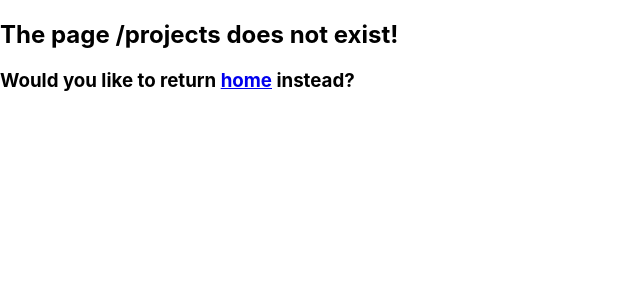
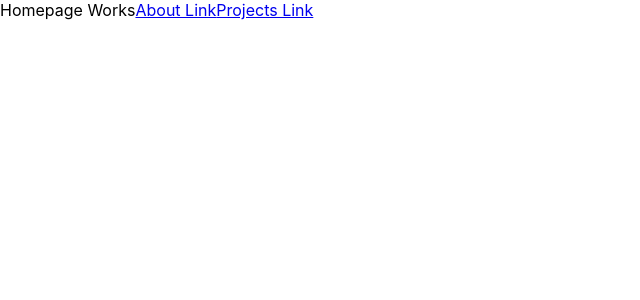
Before and after one commit to samstoia/react-portfolio, a React (Create React App) app: page /#/projects in a window 1280 px wide. Shown: the top 300 px of the page, without its empty margins (0-640 px from the left). Built offline with nearby package versions, Linux system fonts and the light colour scheme.

Commit message:
add routing, new components

```diff
--- /dev/null
+++ b/src/components/About.js
@@ -0,0 +1,13 @@
+import React from 'react';
+
+function About() {
+
+
+  return (
+    <div>
+      About Works
+    </div>
+  );
+}
+
+export default About;
--- a/src/components/App.js
+++ b/src/components/App.js
@@ -1,17 +1,22 @@
 import React, { Component } from 'react'
-import { Switch, Route } from "react-router-dom";
-import Error404 from "./Error404";
+// import Error404 from "./Error404";
 import Homepage from './Homepage';
+import About from './About';
+import Projects from './Projects';
+import { BrowserRouter as Router, Route } from "react-router-dom";
 
 class App extends Component {
   render() {
     return (
-      <div>
-        <Switch>
-          <Route exact path="/" render={Homepage} />
-          <Route component={Error404} />
-        </Switch>
-      </div>
+      <Router>
+        <div>
+          <Route exact path="/" component={Homepage} />
+          {/* <Route component={Error404} /> */}
+          <Route path="/about" component={About} />
+          <Route path="/projects" component={Projects} />
+        </div>
+      </Router>
+
     )
   }
 }
--- a/src/components/Homepage.js
+++ b/src/components/Homepage.js
@@ -1,9 +1,13 @@
 import React from 'react';
+import { Link } from "react-router-dom";
+
 
 function Homepage() {
   return (
     <div>
       Homepage Works
+      <Link to="/about">About Link</Link>
+      <Link to="/projects">Projects Link</Link>
     </div>
   );
 }
--- /dev/null
+++ b/src/components/Projects.js
@@ -0,0 +1,13 @@
+import React from 'react';
+
+function Projects() {
+
+
+  return (
+    <div>
+      Projects Works
+    </div>
+  );
+}
+
+export default Projects;
--- a/src/index.js
+++ b/src/index.js
@@ -3,17 +3,16 @@
 import './index.css';
 import App from './components/App';
 import * as serviceWorker from './serviceWorker';
-import { HashRouter } from "react-router-dom";
+import { BrowserRouter } from "react-router-dom";
 
-const render = Component => {
-  ReactDOM.render(
-    <HashRouter>
-      <Component />
-    </HashRouter>,
-    document.getElementById("root")
-  );
-};
 
-render(App);
+
+ReactDOM.render(
+  <BrowserRouter>
+    <App />
+  </BrowserRouter>,
+  document.getElementById("root")
+);
+
 
 serviceWorker.unregister();
```
Also changed, not shown: src/styles/App.css (added), 1 other file (tests, documents, lock files or other folders).
